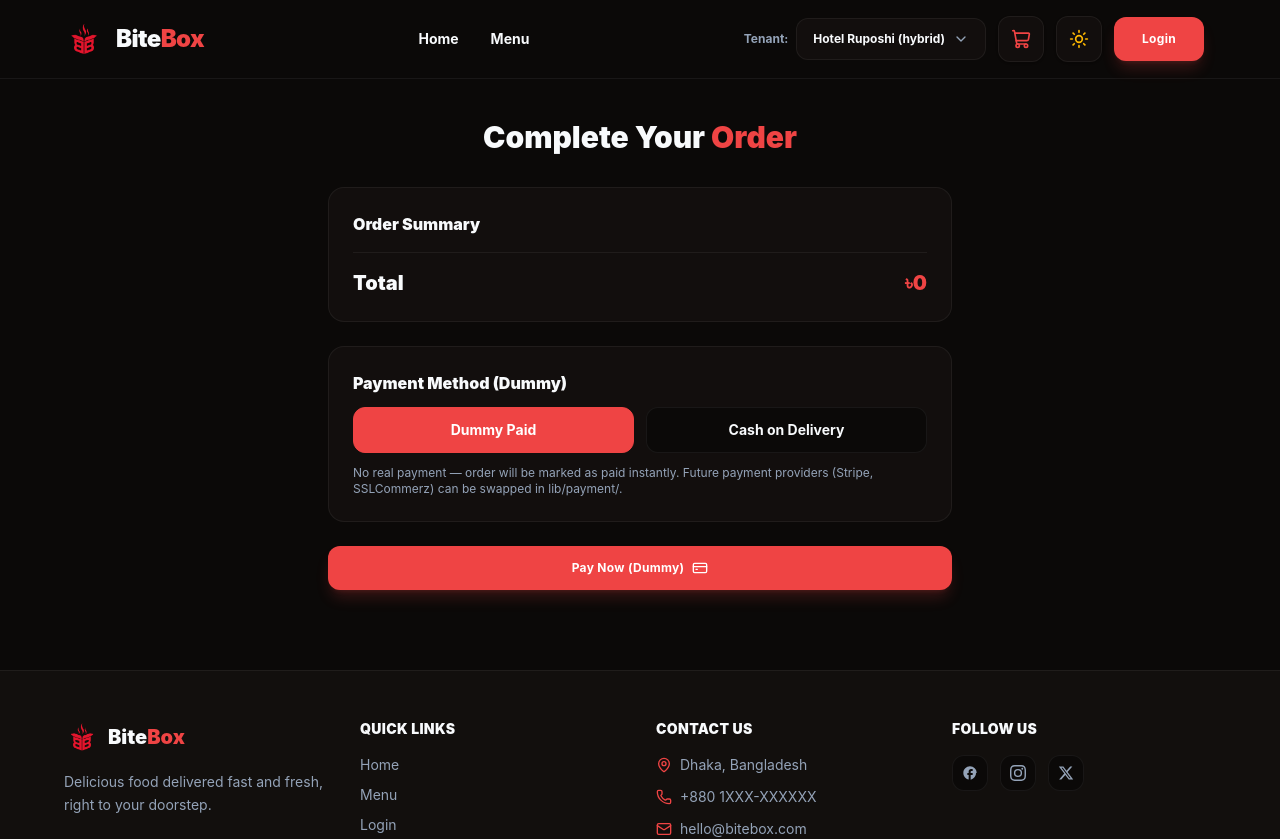
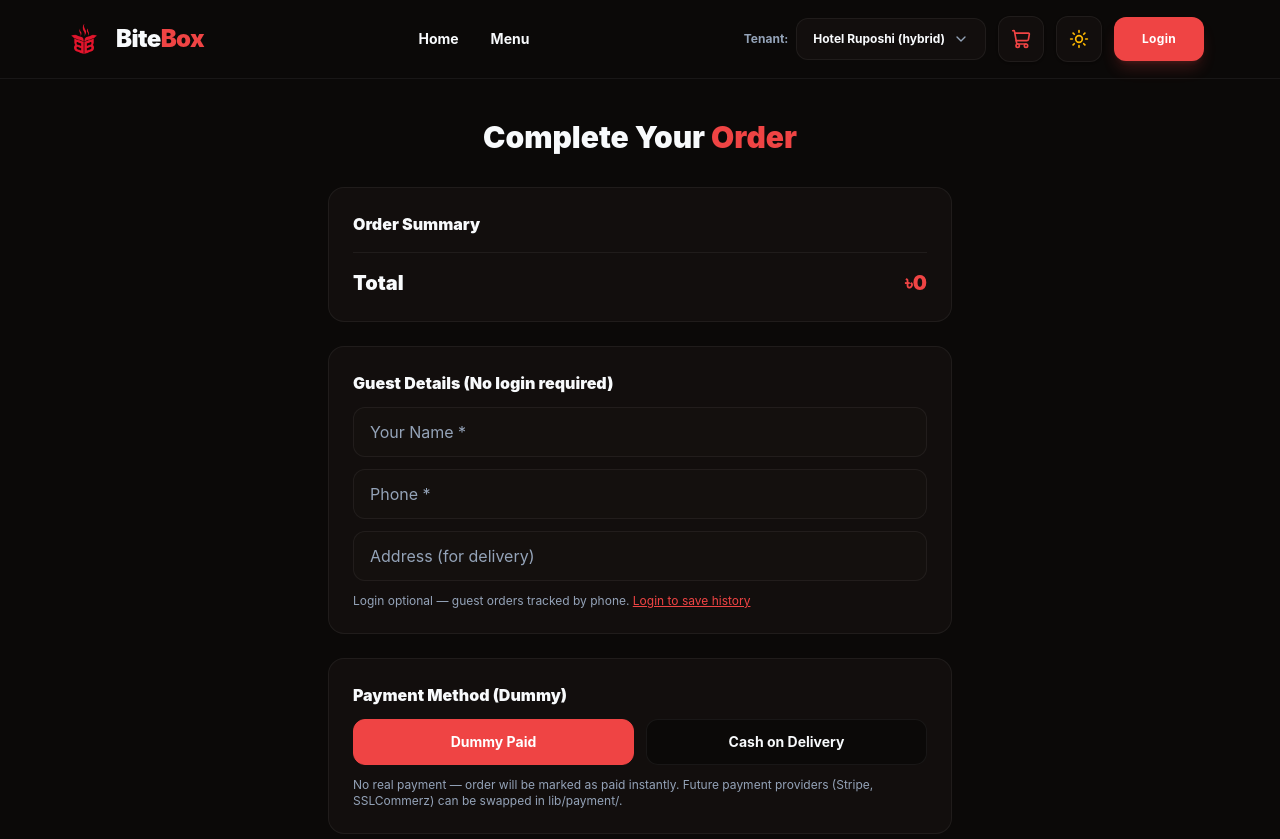
Before and after one commit to siam-khan-alt/food-ordering-frontend, a Next.js app: page /checkout in a window 1280 px wide. Shown: the top 839 px of the page. Built offline with nearby package versions, Linux system fonts and the light colour scheme.

Commit message:
[Feature]: add guest checkout without login

```diff
--- a/app/checkout/page.tsx
+++ b/app/checkout/page.tsx
@@ -19,6 +19,7 @@ export default function Checkout() {
   const router = useRouter();
   const [loading, setLoading] = useState(false);
   const [method, setMethod] = useState<"dummy" | "cod">("dummy");
+  const [guest, setGuest] = useState({ name: "", phone: "", address: "" });
 
   if (!canAccess(tenant, "online_order")) {
     return (
@@ -27,14 +28,19 @@ export default function Checkout() {
   }
 
   const handlePayment = async () => {
-    if (!user) {
-      showError("Please login to checkout");
-      router.push("/login");
-      return;
-    }
     if (cartItems.length === 0) {
       showError("Your cart is empty");
       return;
+    }
+    let customer: { _id: string; name: string; email: string };
+    if (user) {
+      customer = { _id: user._id, name: user.name, email: user.email };
+    } else {
+      if (!guest.name || !guest.phone) {
+        showError("Please enter name and phone for guest checkout");
+        return;
+      }
+      customer = { _id: `guest_${Date.now()}`, name: guest.name, email: `${guest.phone}@guest.local` };
     }
 
     setLoading(true);
@@ -44,7 +50,7 @@ export default function Checkout() {
         quantity: item.quantity,
       }));
 
-      const { order } = await createOrder(orderItems, { _id: user._id, name: user.name, email: user.email });
+      const { order } = await createOrder(orderItems, customer);
 
       await processDummyPayment({ orderId: order._id, amount: order.totalAmount, method });
 
@@ -77,6 +83,18 @@ export default function Checkout() {
         </div>
       </div>
 
+      {!user && (
+        <div className="bg-card-bg border border-card-border rounded-2xl p-6 mb-6">
+          <h3 className="font-black text-text-main mb-3">Guest Details (No login required)</h3>
+          <div className="grid gap-3">
+            <input placeholder="Your Name *" value={guest.name} onChange={(e) => setGuest({ ...guest, name: e.target.value })} className="px-4 py-3 rounded-xl bg-card-bg border border-card-border text-text-main placeholder-muted" />
+            <input placeholder="Phone *" value={guest.phone} onChange={(e) => setGuest({ ...guest, phone: e.target.value })} className="px-4 py-3 rounded-xl bg-card-bg border border-card-border text-text-main placeholder-muted" />
+            <input placeholder="Address (for delivery)" value={guest.address} onChange={(e) => setGuest({ ...guest, address: e.target.value })} className="px-4 py-3 rounded-xl bg-card-bg border border-card-border text-text-main placeholder-muted" />
+            <p className="text-xs text-muted">Login optional — guest orders tracked by phone. <a href="/login" className="text-brand underline">Login to save history</a></p>
+          </div>
+        </div>
+      )}
+
       <div className="bg-card-bg border border-card-border rounded-2xl p-6 mb-6">
         <h3 className="font-black text-text-main mb-3">Payment Method (Dummy)</h3>
         <div className="flex gap-3">
```
Also changed, not shown: 1 other file (tests, documents, lock files or other folders).
